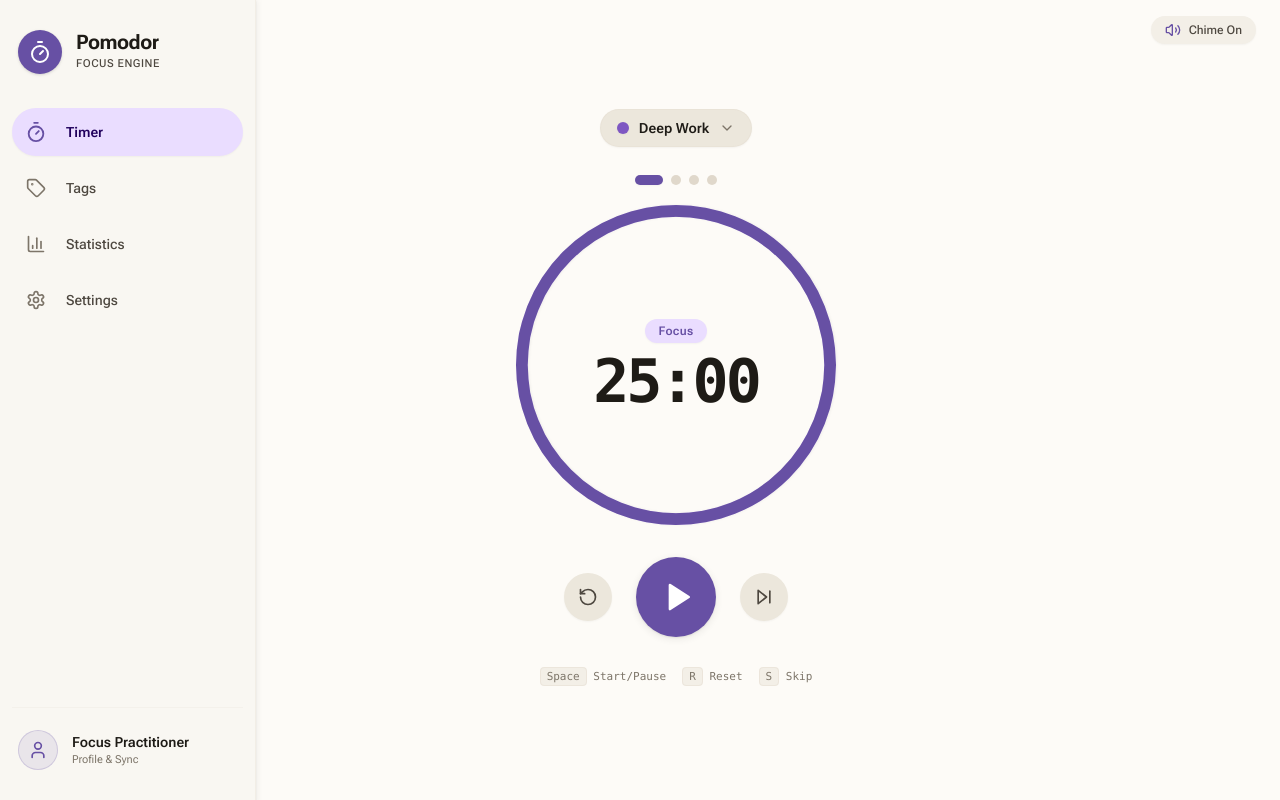
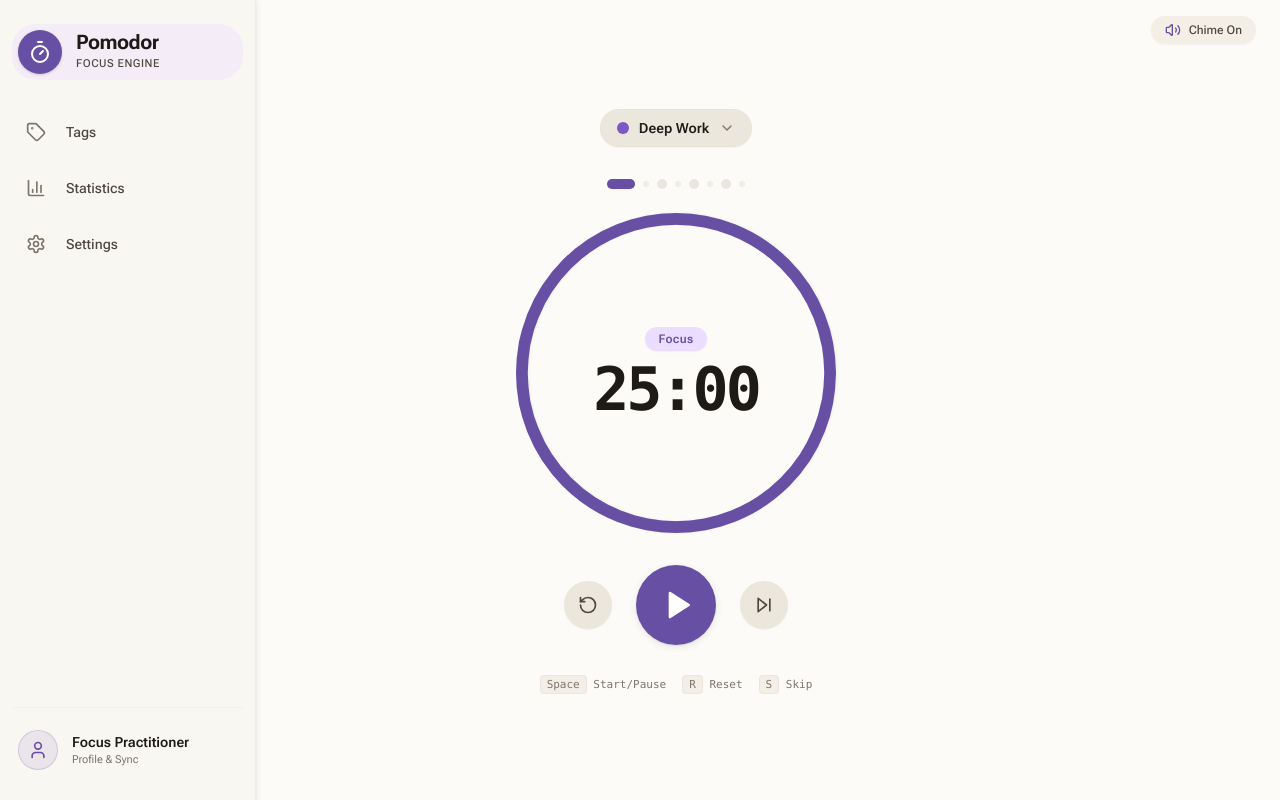
Before and after one commit to Sondrenl/Focus-timer, a React (Vite) app: page / in a window 1280 px wide. Built offline with nearby package versions, Linux system fonts and the light colour scheme.

Commit message:
feat: streamline sidebar home navigation and create single-line cycle progress with in-between break dots

```diff
--- a/src/components/layout/Sidebar.tsx
+++ b/src/components/layout/Sidebar.tsx
@@ -1,5 +1,5 @@
 import React from 'react';
-import { Timer, Tag, BarChart3, Settings, User } from 'lucide-react';
+import { Tag, BarChart3, Settings, User, Timer } from 'lucide-react';
 import { useApp } from '../../context/AppContext';
 import { clsx } from 'clsx';
 
@@ -14,8 +14,8 @@ export const Sidebar: React.FC<SidebarProps> = ({
 }) => {
   const { currentView, setCurrentView } = useApp();
 
+  // Navigation items without the duplicate timer item; the top title routes home
   const navItems = [
-    { id: 'timer' as const, label: 'Timer', icon: Timer },
     { id: 'tags' as const, label: 'Tags', icon: Tag },
     { id: 'stats' as const, label: 'Statistics', icon: BarChart3 },
     { id: 'settings' as const, label: 'Settings', icon: Settings },
@@ -25,6 +25,8 @@ export const Sidebar: React.FC<SidebarProps> = ({
     setCurrentView(view);
     if (onCloseMobile) onCloseMobile();
   };
+
+  const isHomeActive = currentView === 'timer';
 
   return (
     <>
@@ -48,14 +50,19 @@ export const Sidebar: React.FC<SidebarProps> = ({
           'lg:w-[72px] lg:hover:w-64'
         )}
       >
-        {/* Top: Pomodor Brand / Logo */}
+        {/* Top: Pomodor Brand / Home Navigation */}
         <div className="flex flex-col gap-6">
           <button
             onClick={() => handleNav('timer')}
-            className="flex items-center gap-3.5 p-1.5 rounded-2xl hover:bg-md-surface-container transition-colors text-left"
-            title="Pomodor Main"
+            className={clsx(
+              'flex items-center gap-3.5 p-1.5 rounded-2xl transition-all text-left group/brand',
+              isHomeActive
+                ? 'bg-md-primary-container/40 hover:bg-md-primary-container/60'
+                : 'hover:bg-md-surface-container'
+            )}
+            title="Pomodor Home"
           >
-            <div className="w-11 h-11 shrink-0 rounded-2xl bg-md-primary flex items-center justify-center text-white shadow-elevation-1 transition-transform group-hover:scale-102">
+            <div className="w-11 h-11 shrink-0 rounded-2xl bg-md-primary flex items-center justify-center text-white shadow-elevation-1 transition-transform group-hover/brand:scale-105">
               <Timer className="w-6 h-6" />
             </div>
             <div className="opacity-0 lg:group-hover:opacity-100 max-lg:opacity-100 transition-opacity duration-200 whitespace-nowrap overflow-hidden">
--- a/src/components/timer/CycleIndicator.tsx
+++ b/src/components/timer/CycleIndicator.tsx
@@ -13,27 +13,67 @@ export const CycleIndicator: React.FC<CycleIndicatorProps> = ({
   maxCycles,
   sessionType,
 }) => {
-  const dots = Array.from({ length: maxCycles }, (_, i) => i + 1);
+  const cycles = Array.from({ length: maxCycles }, (_, i) => i + 1);
 
   return (
-    <div className="flex items-center gap-2 py-1">
-      {dots.map((num) => {
-        const isDone = num < currentCycle;
-        const isCurrent = num === currentCycle;
+    <div className="flex items-center gap-2 py-2 select-none" aria-label="Cycle progress">
+      {cycles.map((num) => {
+        // Focus session state
+        const isFocusCurrent = num === currentCycle && sessionType === 'WORK';
+        const isFocusDone = num < currentCycle || (num === currentCycle && sessionType !== 'WORK');
+
+        // Short break between focus sessions
+        const isShortBreak = num < maxCycles;
+        const isBreakCurrent = isShortBreak && num === currentCycle && sessionType === 'SHORT_BREAK';
+        const isBreakDone = isShortBreak && num < currentCycle;
+
+        // Final long break after the last focus session
+        const isFinalCycle = num === maxCycles;
+        const isLongBreakCurrent = isFinalCycle && sessionType === 'LONG_BREAK';
 
         return (
-          <div
-            key={num}
-            className={clsx(
-              'transition-all duration-300 rounded-full',
-              isCurrent && sessionType === 'WORK'
-                ? 'w-7 h-2.5 bg-md-primary shadow-xs'
-                : isDone
-                ? 'w-2.5 h-2.5 bg-md-primary/70'
-                : 'w-2.5 h-2.5 bg-md-outline-variant'
+          <React.Fragment key={`cycle-step-${num}`}>
+            {/* Focus Session Milestone Dot / Pill */}
+            <div
+              className={clsx(
+                'transition-all duration-300 rounded-full',
+                isFocusCurrent
+                  ? 'w-7 h-2.5 bg-md-primary shadow-xs'
+                  : isFocusDone
+                  ? 'w-2.5 h-2.5 bg-md-primary/80'
+                  : 'w-2.5 h-2.5 bg-md-outline-variant/60'
+              )}
+              title={`Focus Session ${num} of ${maxCycles}${isFocusDone ? ' (Completed)' : isFocusCurrent ? ' (Active)' : ''}`}
+            />
+
+            {/* In-between Break Dot */}
+            {isShortBreak && (
+              <div
+                className={clsx(
+                  'transition-all duration-300 rounded-full',
+                  isBreakCurrent
+                    ? 'w-4 h-2 bg-[#00897B] shadow-xs ring-2 ring-[#00897B]/20'
+                    : isBreakDone
+                    ? 'w-1.5 h-1.5 bg-md-primary/60'
+                    : 'w-1.5 h-1.5 bg-md-outline-variant/40'
+                )}
+                title={`Short Break ${num}${isBreakDone ? ' (Completed)' : isBreakCurrent ? ' (Active)' : ''}`}
+              />
             )}
-            title={`Session ${num} of ${maxCycles}`}
-          />
+
+            {/* Long Break Dot concluding the cycle */}
+            {isFinalCycle && (
+              <div
+                className={clsx(
+                  'transition-all duration-300 rounded-full',
+                  isLongBreakCurrent
+                    ? 'w-4 h-2 bg-[#7D5260] shadow-xs ring-2 ring-[#7D5260]/20'
+                    : 'w-1.5 h-1.5 bg-md-outline-variant/40'
+                )}
+                title={`Long Break${isLongBreakCurrent ? ' (Active)' : ''}`}
+              />
+            )}
+          </React.Fragment>
         );
       })}
     </div>
```
